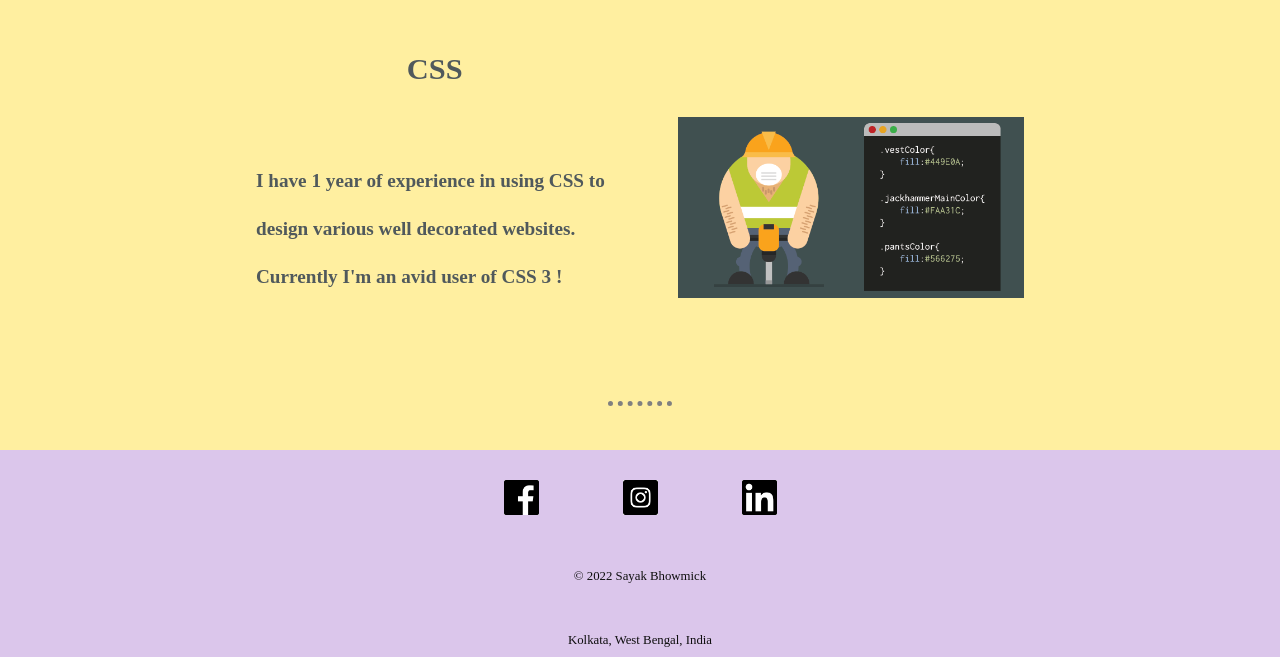
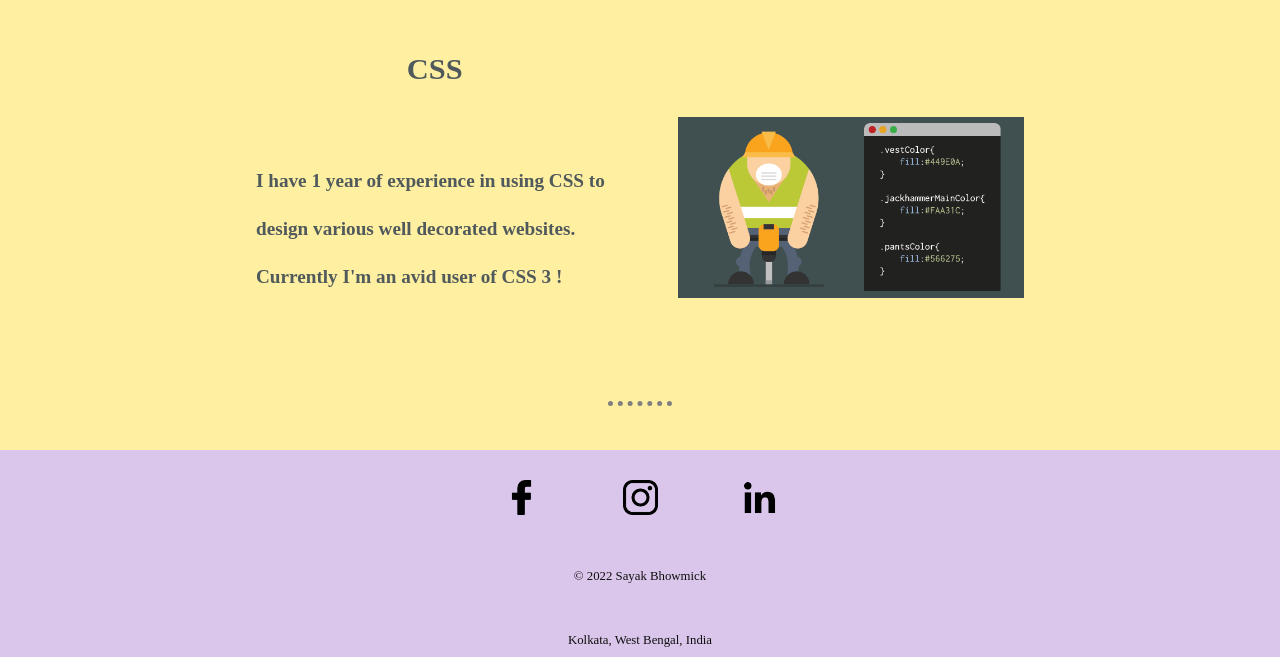
Before and after one commit to SayakBhowmick19/Sayak-s-Portfolio-site, a plain HTML site: page index.html in a window 1280 px wide. Shown: the part 6261-6918 px from the top of the page. Drawn offline with Linux system fonts and the light colour scheme; a web font is replaced by a local one.

Commit message:
Initial commit

```diff
--- a/CSS/styles.css
+++ b/CSS/styles.css
@@ -1,6 +1,5 @@
 body {
   margin: 0;
-
 }
 
 hr {
@@ -60,7 +59,8 @@ a {
 
 .Hobbies {
   background-color: #FCD8D4;
-  }
+}
+
 .Social_Media {
   background-color: #DBC6EB;
   padding: 50px 0 20px;
@@ -93,7 +93,6 @@ a {
   float: left;
   margin-left: 30px;
   margin-right: 70px;
-
 }
 
 .High_School {
@@ -298,7 +297,6 @@ a {
 .Work_Exp {
   width: 50%;
   margin: 100px auto 100px auto;
-
 }
 
 
@@ -435,6 +433,7 @@ a {
 }
 
 .social_img:hover {
-  background-color: white;
+  /* background-color: #DBC6EB; */
+  /* background-color: white; */
   transition: width 2s height 2s;
 }
--- a/index.html
+++ b/index.html
@@ -217,15 +217,14 @@
   <div class="Social_Media">
       <center>
         <a href="https://www.facebook.com/sayak.bhowmick.129" target="_blank">
-          <img class="social_img" src="./Images/facebook.jpg" alt="facebook_icon">
+          <img class="social_img" src="./Images/facebook2.png" alt="facebook_icon">
         </a>
         <a href="https://www.instagram.com/i.am.sayak.12/" target="_blank">
-          <img class="social_img" src="./Images/instagram.jpg" alt="instagram_icon">
+          <img class="social_img" src="./Images/instagram2.png" alt="instagram_icon">
         </a>
         <a href="https://www.linkedin.com/in/sayak-bhowmick-0668ba200/" target="_blank">
-          <img class="social_img" src="./Images/linkedin.jpg" alt="twitter_icon">
+          <img class="social_img" src="./Images/linkedin2.png" alt="twitter_icon">
         </a>
-
         <br>
         <p class="footer_bio">
           © 2022 Sayak Bhowmick
@@ -235,7 +234,6 @@
         </p>
       </center>
   </div>
-
 </body>
 
 </html>
```
Also changed, not shown: Images/facebook2.png (added), Images/gif10.jpg (deleted), Images/gif11.jpg (deleted), Images/instagram2.png (added), Images/linkedin2.png (added), 2 other files.
